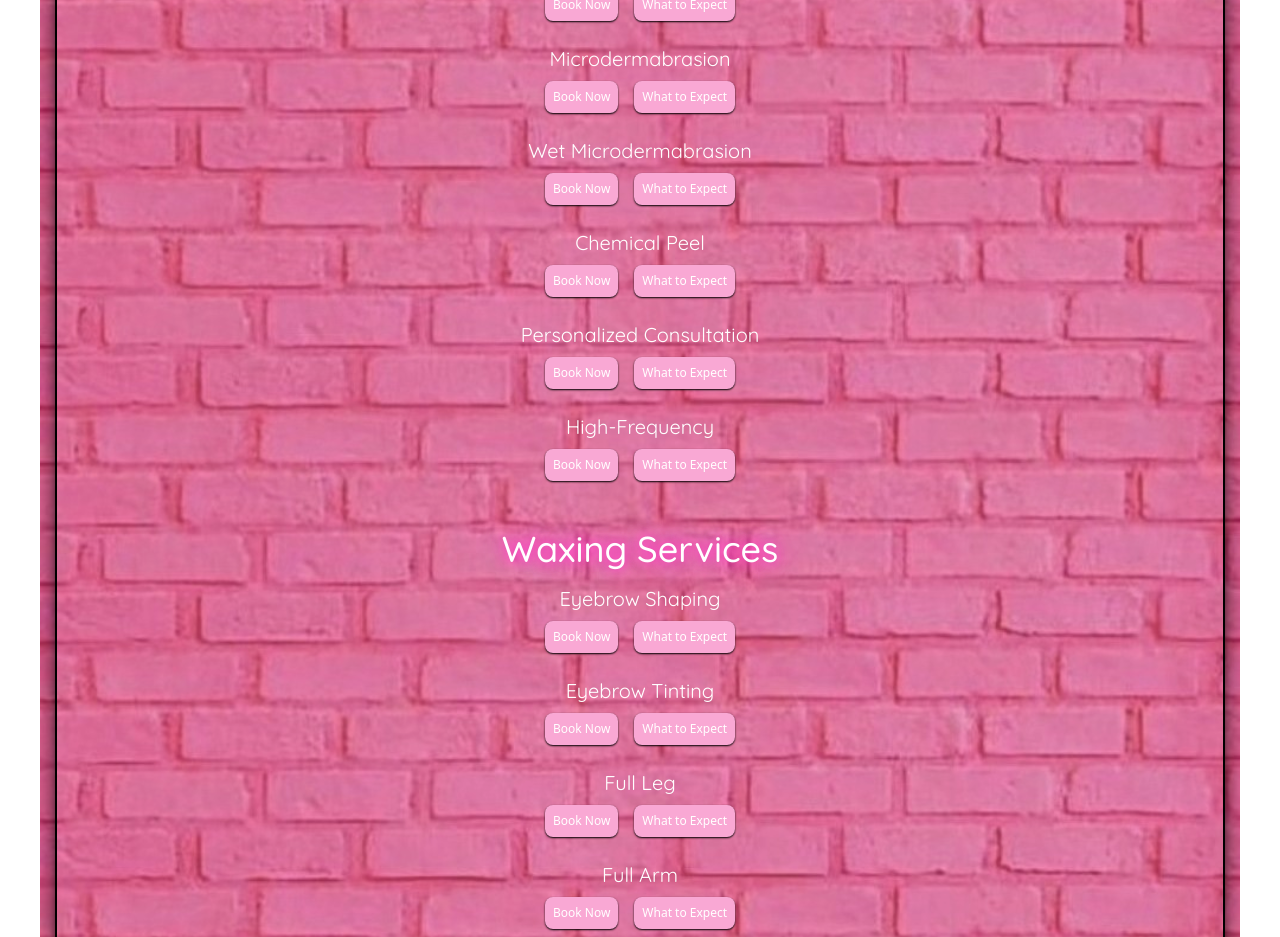
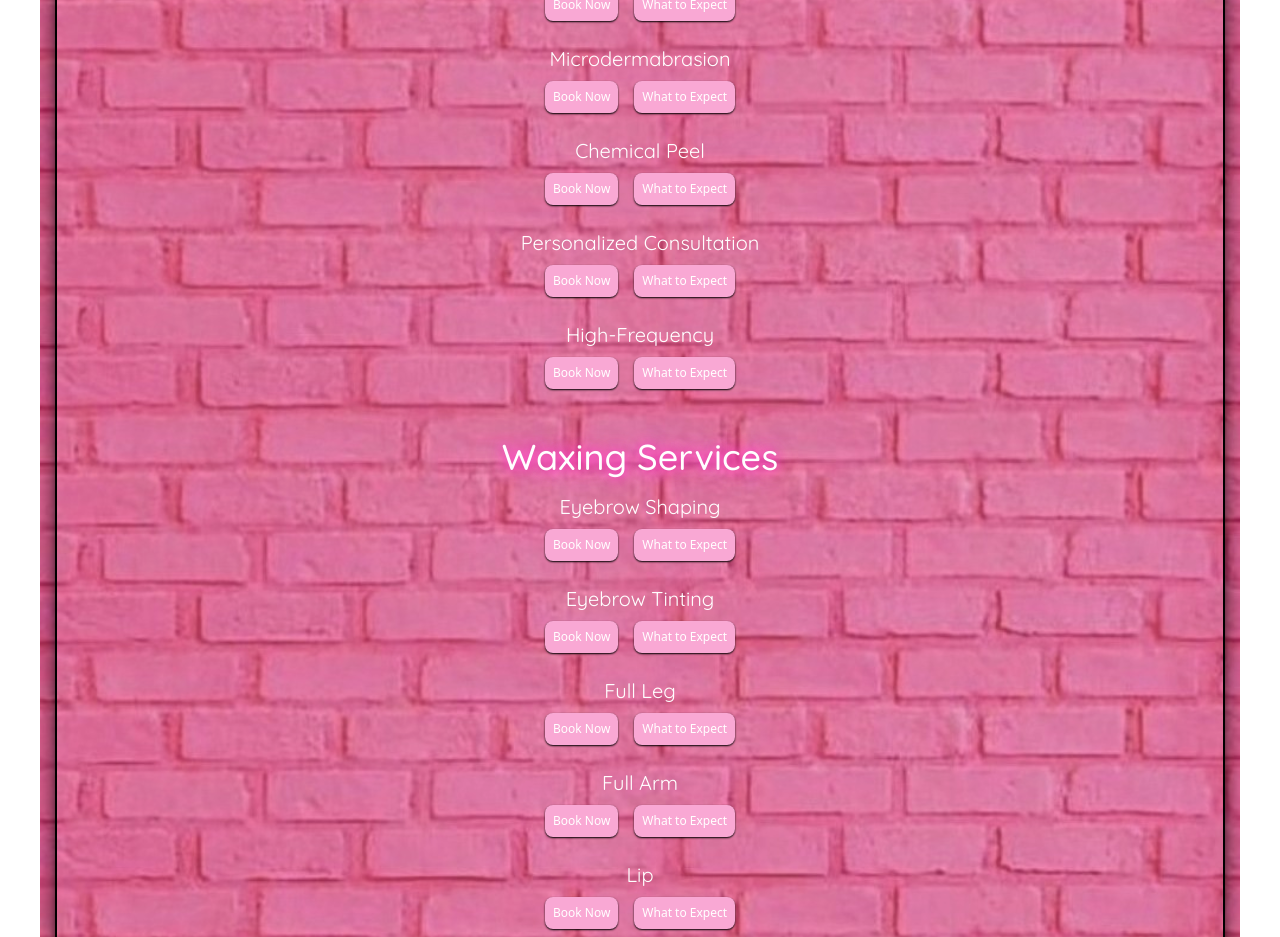
Before and after one commit to WulfCoDev/PrettyInPink, a React (Vite) app: page / in a window 1280 px wide. Shown: the part 1020-1957 px from the top of the page. Built offline with nearby package versions, Linux system fonts and the light colour scheme.

Commit message:
db update

```diff
--- a/src/ServicesData.js
+++ b/src/ServicesData.js
@@ -15,13 +15,7 @@ export const facialServices = [
       price: "50+",
       description: "A non-invasive procedure designed to rejuvenate and improve the texture and appearance of the skin. This treatment utilizes a specialized device that exfoliates the outermost layer of skin addressing a variety of skin concerns, including fine lines, wrinkles, sun damage, acne scars, enlarged pores, and uneven skin tone. Through the use of a diamond-tipped wand, it has the ability to remove dead skin cells, allowing skincare products to penetrate more effectively.  A relatively gentle way to improve the overall texture and appearance of the skin, providing a rejuvenated and revitalized look that requires no downtime.",
     },
-    {
-      serviceName: "Wet Microdermabrasion",
-      serviceLength: "30 or 60 min",
-      serviceType: "Facials",
-      price: 75,
-      description: "This service includes Pre Cleanse, Skin Analysis, Cleanser, Microdermabrasion, Hydrating Toner, Hydrating Mask, Hydrating Moisturizer, Mineral Sunscreen.",
-    },
+
     {
         serviceName: "Chemical Peel",
         serviceLength: "30 or 60 min",
```
